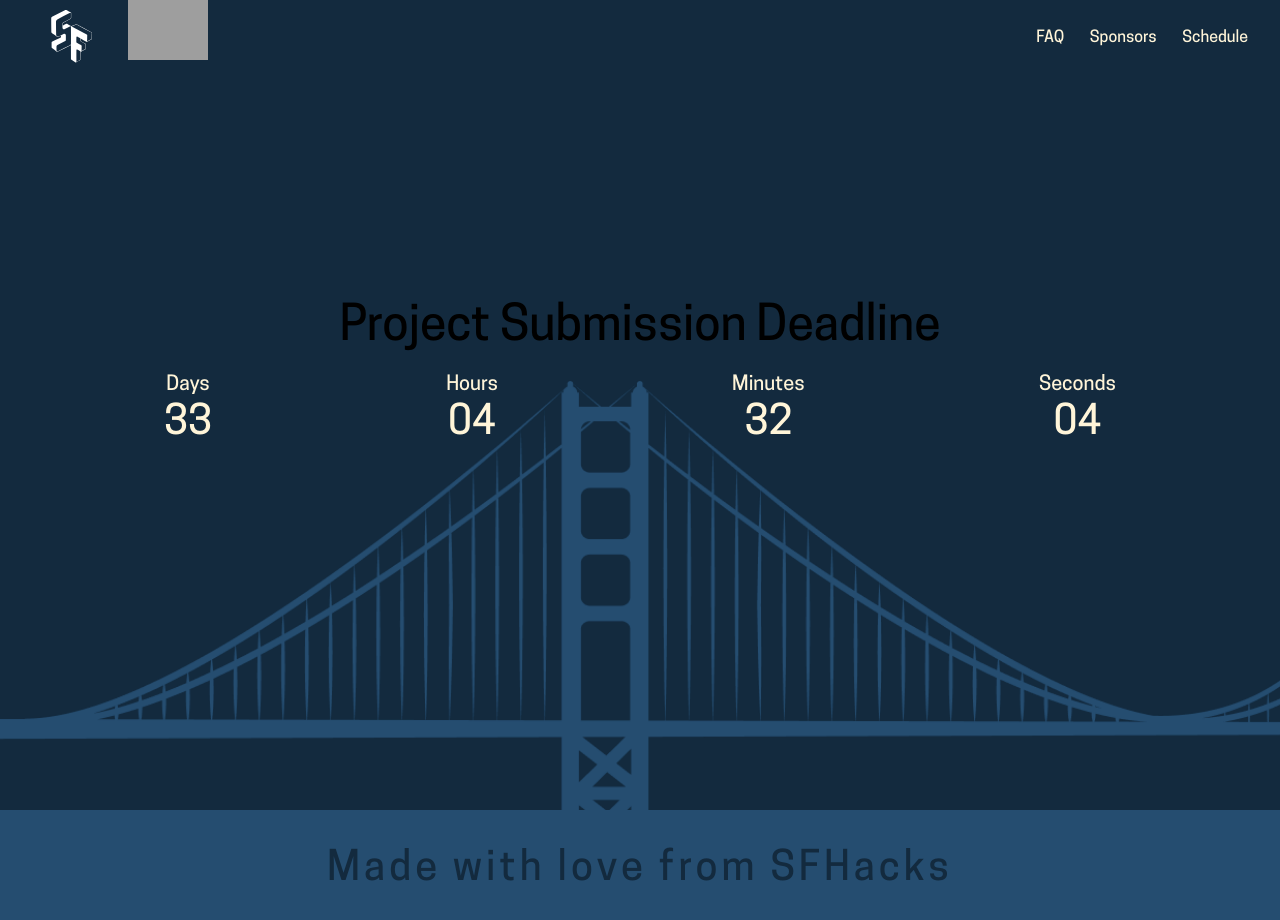
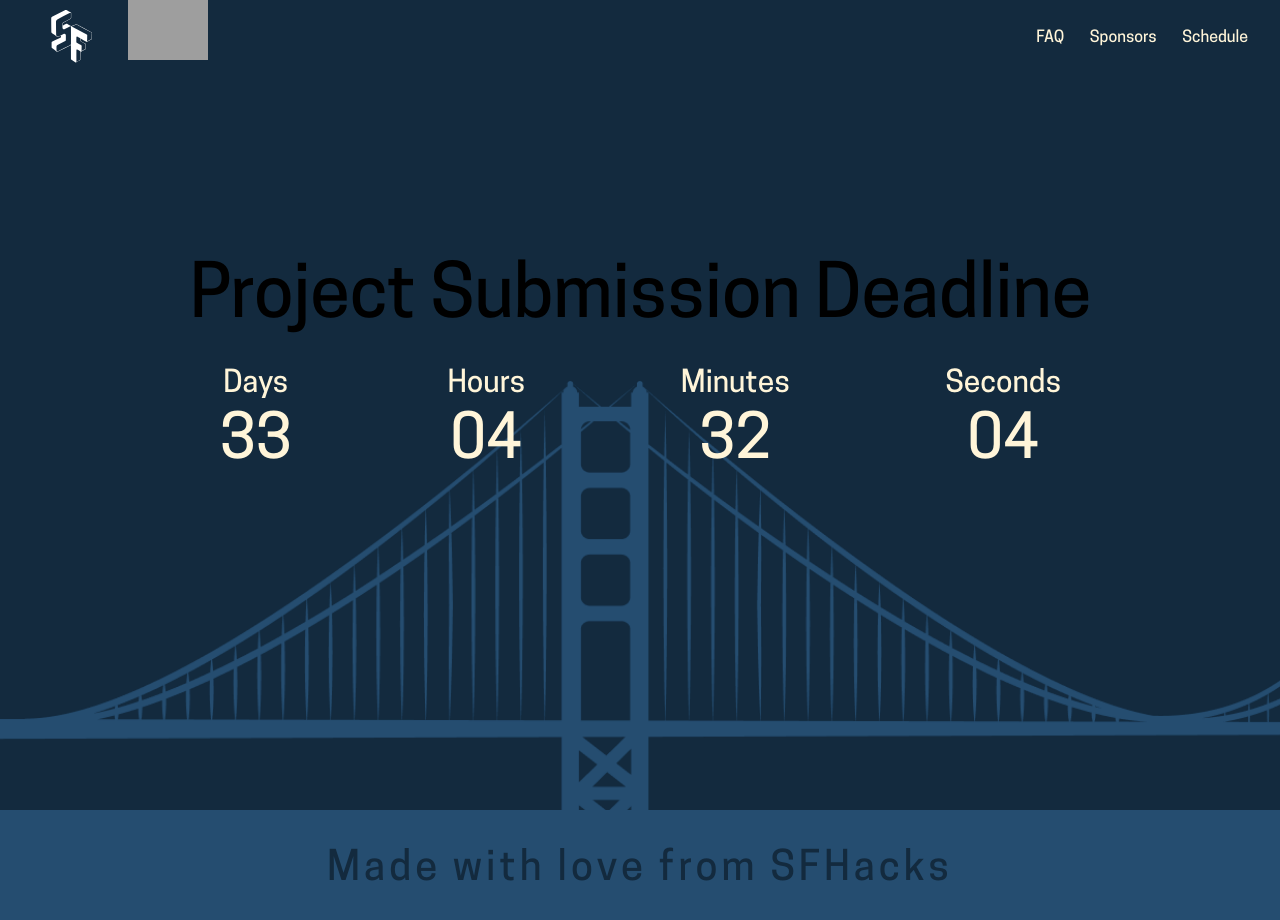
Before and after one commit to SF-Hacks-at-SFSU/SFHacks2024, a Next.js app: page /deadline in a window 1280 px wide. Shown: the top 920 px of the page. Built offline with nearby package versions, Linux system fonts and the light colour scheme; grey boxes are pictures that could not be loaded.

Commit message:
made deadline timer bigger

```diff
--- a/src/app/deadline/page.jsx
+++ b/src/app/deadline/page.jsx
@@ -61,8 +61,8 @@ const page = () => {
   }
 
   return (
-    <div className="flex flex-col bg-[bg-[#254d70]] w-full  justify-center p-36 bg-[url('/brand-assets/background-bridge.png')] bg-cover gap-5">
-      <div className=" translate-y-20">
+    <div className="flex flex-col bg-[bg-[#254d70]] w-full h-full justify-center p-36 bg-[url('/brand-assets/background-bridge.png')] bg-cover gap-5 items-center">
+      <div className=" translate-y-20 scale-150">
         <p className="text-center text-5xl  ">Project Submission Deadline</p>
         <div
           className={` flex flex-row w-auto justify-between items-center gap-[5vw] m-5`}
```
